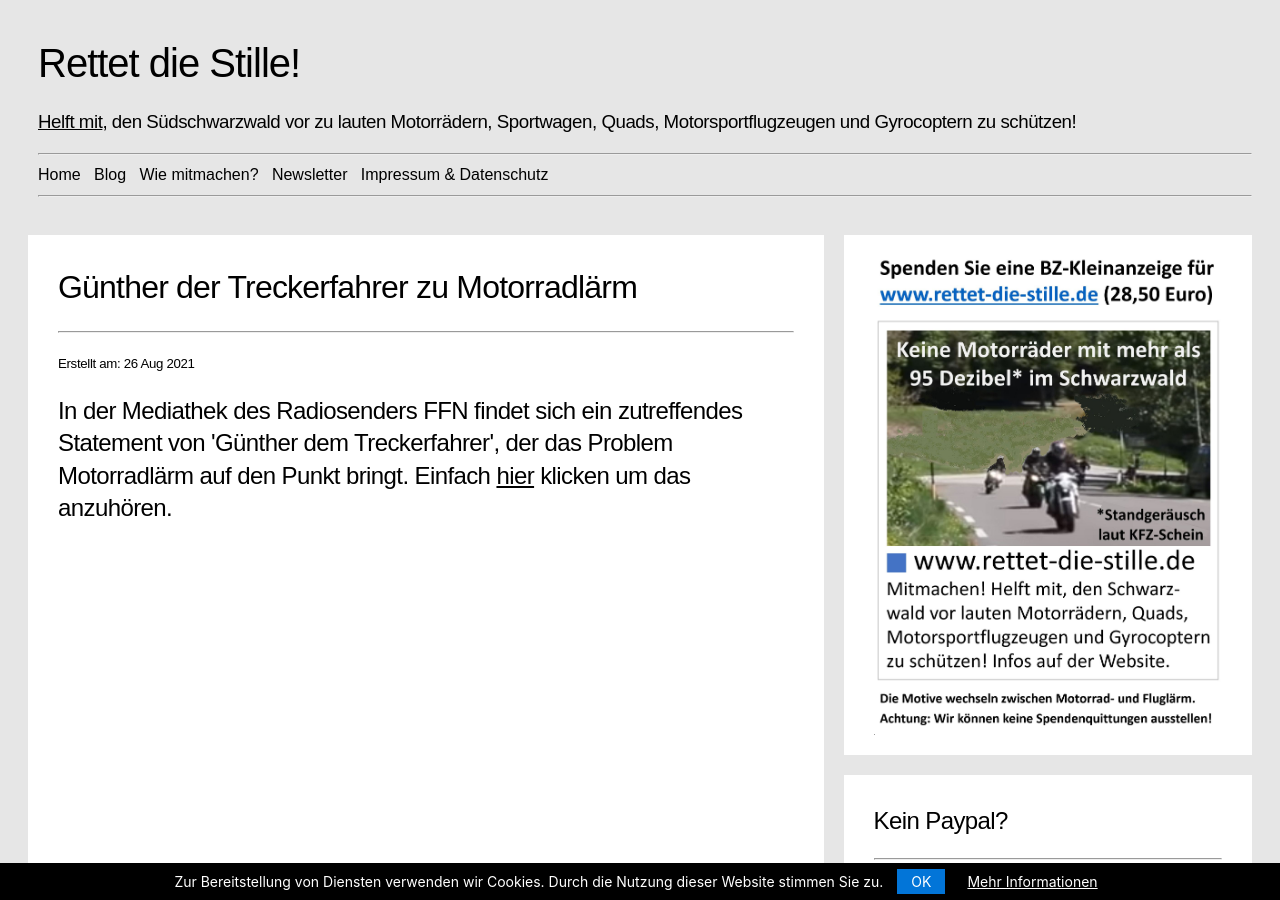
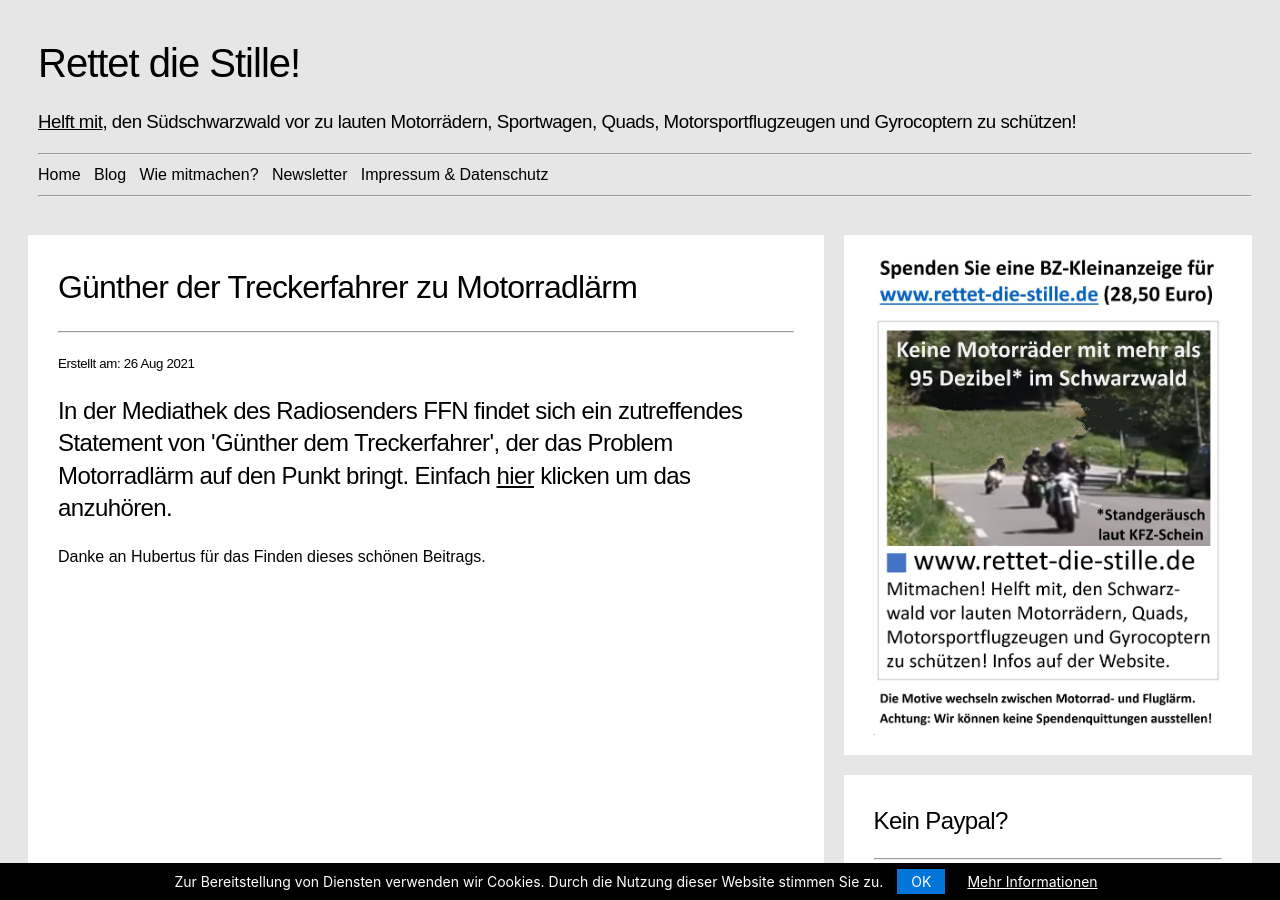
Before and after one commit to rettet-die-stille/rettet-die-stille.github.io, a Jekyll site: the page built from _posts/2021-08-26-auf-den-punkt-gebracht.md, in a window 1280 px wide and 900 px high. Built offline with Jekyll 4.4.1, drawn with Linux system fonts in a browser that asks for light colours.

Commit message:
Update 2021-08-26-auf-den-punkt-gebracht.md

```diff
--- a/_posts/2021-08-26-auf-den-punkt-gebracht.md
+++ b/_posts/2021-08-26-auf-den-punkt-gebracht.md
@@ -5,3 +5,5 @@ date: 2021-08-26
 shorttext: "In der Mediathek des Radiosenders FFN findet sich ein zutreffendes Statement von 'Günther dem Treckerfahrer', der das Problem Motorradlärm auf den Punkt bringt. Einfach
 <span style='text-decoration: underline;'><a href='https://www.fsr.de/media/listen.php?id=11445'>hier</a></span> klicken um das anzuhören."
 ---
+
+Danke an Hubertus für das Finden dieses schönen Beitrags.
```
